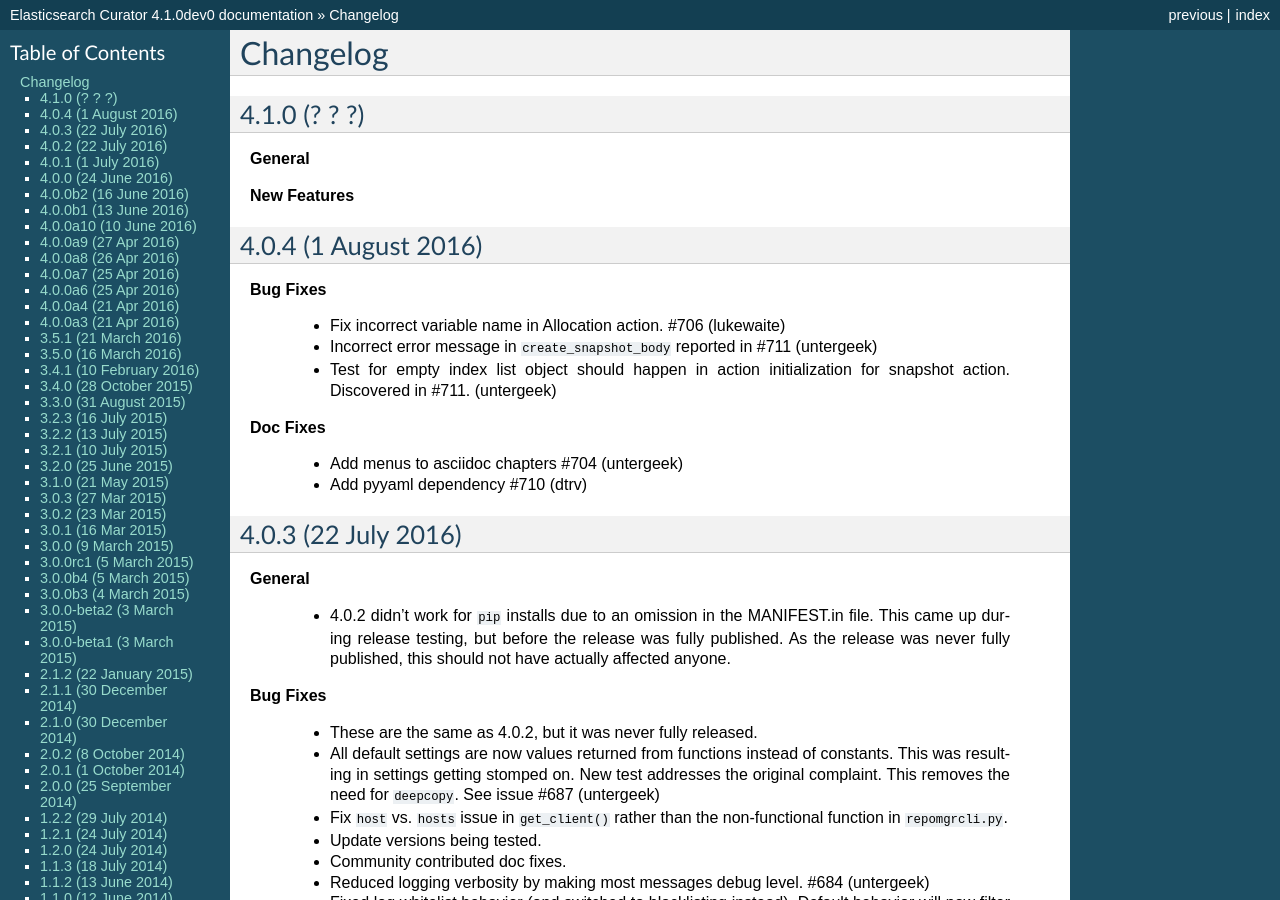
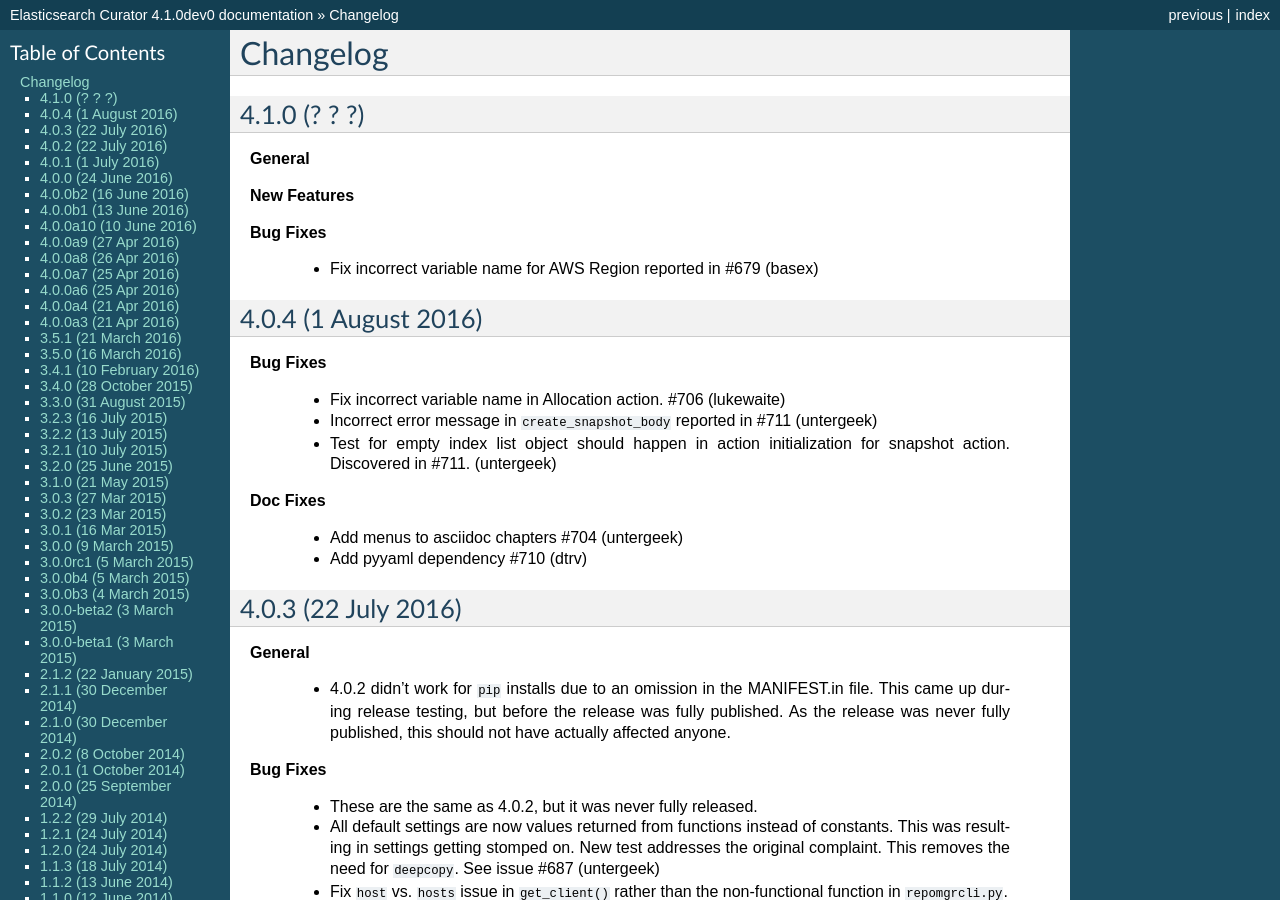
Before and after one commit to elastic/curator, a Sphinx documentation site: the page built from docs/Changelog.rst, in a window 1280 px wide and 900 px high. Built offline with Sphinx 7.4.7, drawn with Linux system fonts in a browser that asks for light colours.

Commit message:
Update Changelog.rst

```diff
--- a/docs/Changelog.rst
+++ b/docs/Changelog.rst
@@ -10,6 +10,9 @@
 
 **New Features**
 
+**Bug Fixes**
+
+  * Fix incorrect variable name for AWS Region reported in #679 (basex)
 
 4.0.4 (1 August 2016)
 ---------------------
```
